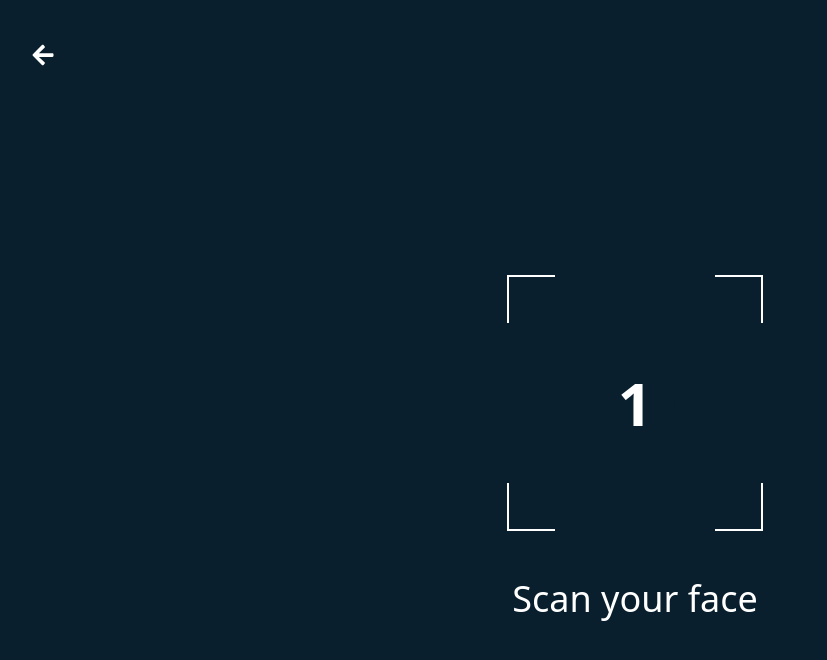
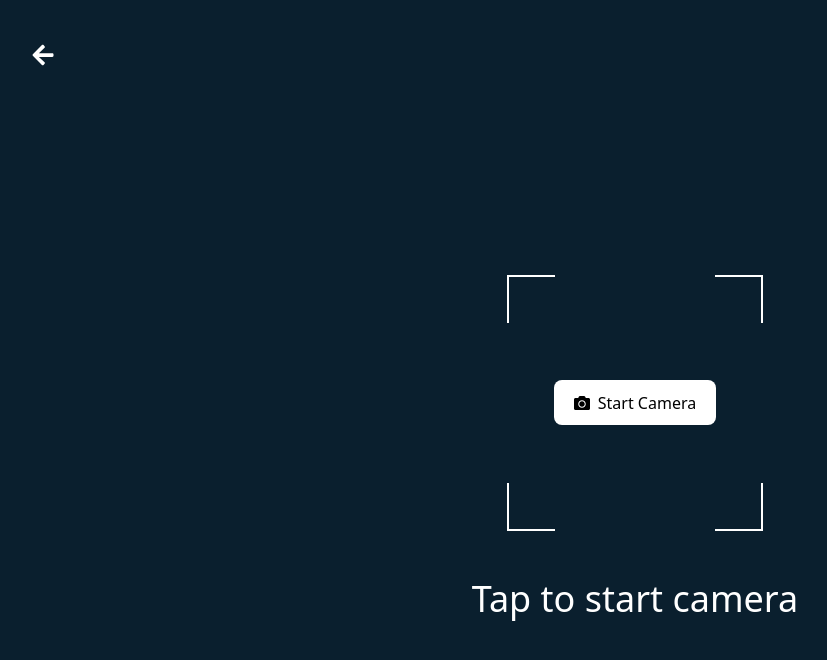
Before and after one commit to sandeepdeepak/attendance, a React (Vite) app in the folder frontend/: page / in a window 1280 px wide. Both pictures are taken after a click on the button "Go to Face Scan". Shown: the top 660 px of the page, without its empty margins (5-832 px from the left). Built offline with nearby package versions, Linux system fonts and the light colour scheme; no server answers.

Commit message:
Fixed camera issue

```diff
--- a/frontend/src/pages/FaceRecognition/FaceRecognition.jsx
+++ b/frontend/src/pages/FaceRecognition/FaceRecognition.jsx
@@ -4,6 +4,7 @@ import {
   FaCheck,
   FaTimes,
   FaExclamationTriangle,
+  FaCamera,
 } from "react-icons/fa";
 import "./FaceRecognition.css";
 import Webcam from "react-webcam";
@@ -13,16 +14,26 @@ import { API_URL } from "../../config";
 const FaceRecognition = ({ onBackClick, onMemberClick }) => {
   const [capturedImage, setCapturedImage] = useState(null);
   const [countdown, setCountdown] = useState(3);
-  const [isCapturing, setIsCapturing] = useState(true);
+  const [isCapturing, setIsCapturing] = useState(false);
   const [searchResult, setSearchResult] = useState(null);
   const [isSearching, setIsSearching] = useState(false);
   const [searchError, setSearchError] = useState(null);
   const [showResultTimer, setShowResultTimer] = useState(null);
   const [membershipExpired, setMembershipExpired] = useState(false);
   const [memberId, setMemberId] = useState(null);
+  const [cameraError, setCameraError] = useState(null);
+  const [showWebcam, setShowWebcam] = useState(false);
   const webcamRef = useRef(null);
 
-  // Start countdown when component mounts
+  // Start camera when user clicks the button
+  const startCamera = () => {
+    setCameraError(null);
+    setShowWebcam(true);
+    setIsCapturing(true);
+    setCountdown(3);
+  };
+
+  // Start countdown when camera is activated
   useEffect(() => {
     if (isCapturing && countdown > 0) {
       const timer = setTimeout(() => {
@@ -37,14 +48,43 @@ const FaceRecognition = ({ onBackClick, onMemberClick }) => {
     }
   }, [countdown, isCapturing]);
 
+  // Handle camera errors
+  useEffect(() => {
+    if (showWebcam) {
+      const checkCameraAvailability = async () => {
+        try {
+          const devices = await navigator.mediaDevices.enumerateDevices();
+          const videoDevices = devices.filter(
+            (device) => device.kind === "videoinput"
+          );
+
+          if (videoDevices.length === 0) {
+            setCameraError("No camera detected on your device");
+          }
+        } catch (err) {
+          console.error("Error checking camera:", err);
+          setCameraError("Could not access camera. Please check permissions.");
+        }
+      };
+
+      checkCameraAvailability();
+    }
+  }, [showWebcam]);
+
   const handleCapture = async () => {
     if (webcamRef.current) {
-      const image = webcamRef.current.getScreenshot();
-      setCapturedImage(image);
-      setIsCapturing(false);
+      try {
+        const image = webcamRef.current.getScreenshot();
+        if (!image) {
+          setCameraError("Failed to capture image. Please try again.");
+          return;
+        }
 
-      // Send image to API for face recognition
-      try {
+        setCapturedImage(image);
+        setIsCapturing(false);
+        setShowWebcam(false);
+
+        // Send image to API for face recognition
         setIsSearching(true);
         setSearchError(null);
 
@@ -367,7 +407,7 @@ const FaceRecognition = ({ onBackClick, onMemberClick }) => {
                   </button>
                 )}
               </div>
-            ) : (
+            ) : showWebcam ? (
               <div className="relative w-full h-full">
                 <Webcam
                   audio={false}
@@ -375,11 +415,22 @@ const FaceRecognition = ({ onBackClick, onMemberClick }) => {
                   ref={webcamRef}
                   screenshotFormat="image/jpeg"
                   videoConstraints={{
-                    width: 256,
-                    height: 256,
-                    facingMode: "user",
+                    width: { ideal: 256 },
+                    height: { ideal: 256 },
+                    facingMode: { ideal: "user" },
                   }}
                   className="w-full h-full object-cover"
+                  onUserMediaError={(err) => {
+                    console.error("Webcam error:", err);
+                    setCameraError(
+                      `Camera error: ${
+                        err.name === "NotAllowedError"
+                          ? "Permission denied"
+                          : err.message || "Unknown error"
+                      }`
+                    );
+                    setShowWebcam(false);
+                  }}
                 />
                 {isCapturing && (
                   <div className="absolute inset-0 flex items-center justify-center">
@@ -387,6 +438,27 @@ const FaceRecognition = ({ onBackClick, onMemberClick }) => {
                       {countdown === 0 ? "" : countdown}
                     </div>
                   </div>
+                )}
+              </div>
+            ) : (
+              <div className="w-full h-full flex items-center justify-center">
+                {cameraError ? (
+                  <div className="text-center text-red-400">
+                    <p className="mb-3">{cameraError}</p>
+                    <button
+                      onClick={startCamera}
+                      className="bg-white text-black px-4 py-2 rounded-lg"
+                    >
+                      Try Again
+                    </button>
+                  </div>
+                ) : (
+                  <button
+                    onClick={startCamera}
+                    className="bg-white text-black px-6 py-3 rounded-lg flex items-center"
+                  >
+                    <FaCamera className="mr-2" /> Start Camera
+                  </button>
                 )}
               </div>
             )}
@@ -397,7 +469,9 @@ const FaceRecognition = ({ onBackClick, onMemberClick }) => {
         {capturedImage ? (
           renderSearchResults()
         ) : (
-          <h2 className="text-4xl font-light mt-4">Scan your face</h2>
+          <h2 className="text-4xl font-light mt-4">
+            {showWebcam ? "Scan your face" : "Tap to start camera"}
+          </h2>
         )}
       </div>
     </div>
```
